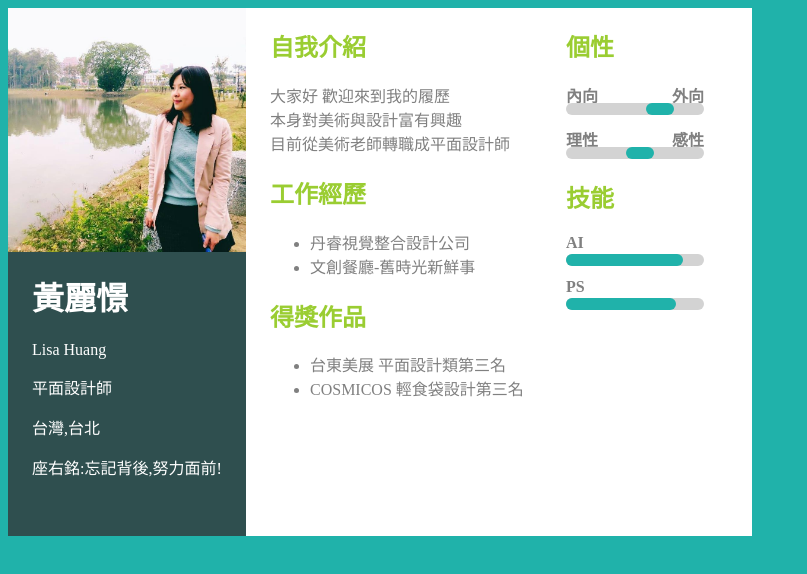
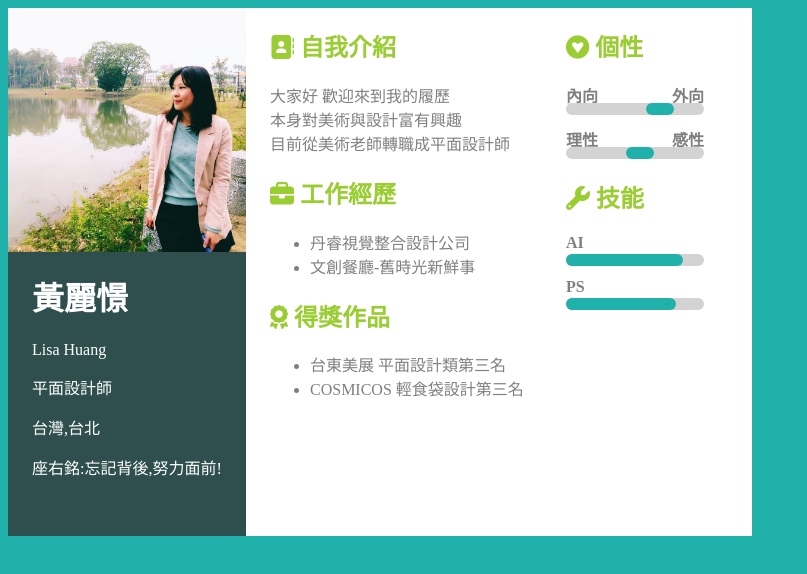
Before and after one commit to Li-ChingHuang/Li-ChingHuang.github.io, a website: page index.html in a window 1280 px wide. Shown: the whole page, without its empty margins (0-807 px from the left). Drawn offline with nearby package versions, Linux system fonts and the light colour scheme.

Commit message:
Add files via upload

```diff
--- a/index.html
+++ b/index.html
@@ -102,6 +102,7 @@
       left:0;
     }
     </style>
+    <script src="https://kit.fontawesome.com/f14a0a500f.js" crossorigin="anonymous"></script>
     <script src="https://ajax.googleapis.com/ajax/libs/jquery/3.5.1/jquery.min.js"></script>
     <script>
       $(function () {
@@ -131,14 +132,14 @@
       </div>
       <div id="center">
 
-      <h2>自我介紹</h2>
+      <h2><i class="fas fa-address-book"></i> 自我介紹</h2>
       <p>大家好 歡迎來到我的履歷</br>本身對美術與設計富有興趣</br>目前從美術老師轉職成平面設計師<p>
-      <h2>工作經歷</h2>
+      <h2><i class="fas fa-briefcase"></i> 工作經歷</h2>
       <ul>
       <li>丹睿視覺整合設計公司</li>
       <li>文創餐廳-舊時光新鮮事</li>
       </ul>
-      <h2>得獎作品</h2>
+      <h2><i class="fas fa-award"></i></i> 得獎作品</h2>
       <ul>
       <li>台東美展 平面設計類第三名</li>
       <li>COSMICOS 輕食袋設計第三名</li>
@@ -146,7 +147,7 @@
 
       </div>
           <div id="right">
-          <h2>個性<h2>
+          <h2><i class="fab fa-gratipay"></i> 個性<h2>
               <div class="skill">
                   內向
                   <div class="right-text">外向</div>
@@ -159,7 +160,7 @@
                         <div class="gray-bar"></div>
                         <div class="green-bar-3" style="width:20%;"></div>
                       </div>
-          <h2>技能<h2>
+          <h2><i class="fas fa-wrench"></i> 技能<h2>
             <div class="skill">
             AI
               <div class="gray-bar" ></div>
```
